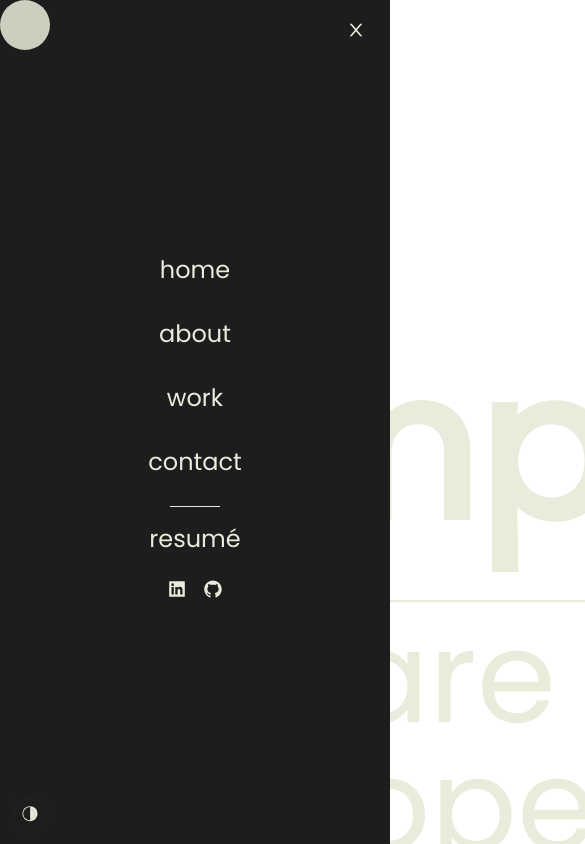
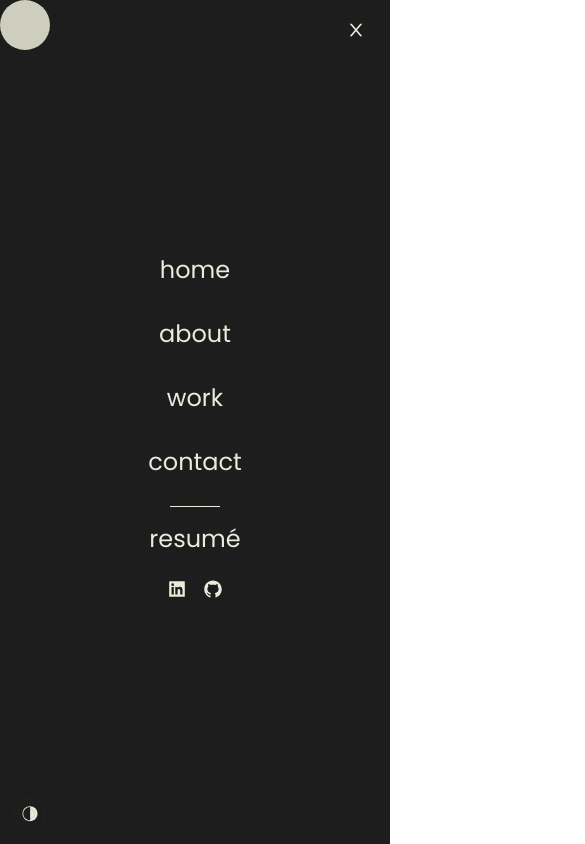
Before and after one commit to JayDampitan/new-portfolio, a Next.js app in the folder my-app/: page / in a window 390 px wide. Shown: the top 844 px of the page, 585 px wide, since content can reach past the window. Built offline with nearby package versions, Linux system fonts and the light colour scheme.

Commit message:
hero page responsiveness

```diff
--- a/my-app/components/Hero.tsx
+++ b/my-app/components/Hero.tsx
@@ -22,17 +22,20 @@ const Hero = (props: Props) => {
 
   return (
     <div className="bg-darkGrey w-full h-screen flex">
-      <div className="m-auto items-start max-w-[1600px] flex w-full flex-col">
-        <div className=" max-w-[1600px] text-start flex flex-col ">
-          <h1 className="text-[200px] font-bold text-white">jay dampitan</h1>
+      <div className="m-auto justify-center items-center px-4 lg:items-start max-w-[1600px] flex w-full flex-col">
+        <div className="md:text-start flex flex-col ">
+          <h1 className="text-4xl sm:text-6xl md:text-8xl lg:text-[200px] font-bold text-white pb-5 md:pb-10">
+            jay dampitan
+          </h1>
 
-          <div className="w-full border border-white"></div>
+          <div className="w-full border-[1px] border-white "></div>
         </div>
 
-        <div className="flex">
-          <div>
-            <h2 className="text-white text-9xl mt-3">software developer</h2>
-            <button className="border text-5xl flex text-white py-4 px-6 rounded-full mt-10 hover:bg-white hover:text-darkGrey transition-colors">
+        <div className="">
+          <div className="text-center lg:text-start">
+            <h2 className="text-white text-4xl md:text-5xl lg:text-9xl mt-3">software developer</h2>
+            <h3 className="text-white text-xl md:text-3xl xl:text-5xl mb-5 md:mb-10 md:mt-4">frontend - backend - ui/ux</h3>
+            <button className="border mx-auto lg:mx-0 text-xl md:text-3xl lg:text-5xl flex items-center text-white py-2 px-4 md:py-4 md:px-6 lg:py-5 lg:px-7 rounded-full hover:bg-white hover:text-darkGrey transition-colors">
               let's talk{" "}
               <span className="ml-4 hover:rotate-45 transition duration-500">
                 <BsArrowUpRight />
--- a/my-app/components/Navbar.tsx
+++ b/my-app/components/Navbar.tsx
@@ -28,7 +28,7 @@ const Navbar = (props: Props) => {
         <ul className="hidden sm:flex items-center justify-center">
           {NAV__LINKS.map((item) => (
             <li onClick={handleNav} className="p-4">
-              <Link className="text-white" href={item.path}>
+              <Link className="text-white text-xl" href={item.path}>
                 {item.display}
               </Link>
             </li>
@@ -37,7 +37,7 @@ const Navbar = (props: Props) => {
             href="/"
             className=" border-l-[1px] border-white px-4 hover:text-light-brown"
           >
-            <div className="text-white text-1xl hover:white px-2 hover:text-light-brown duration-300">
+            <div className="text-white text-xl hover:white px-2 hover:text-light-brown duration-300">
               resumé
             </div>
           </Link>
@@ -56,7 +56,7 @@ const Navbar = (props: Props) => {
 
         {/* mobile menu */}
         <div
-          className={`${
+          className={` ${
             navbarOpen ? "left-0" : "left-full"
           }  sm:hidden absolute top-0 right-0 bottom-0 flex justify-center items-center w-full h-screen bg-[#1D1D1D] text-center ease-in-out duration-1000`}
         >
--- a/my-app/components/SocialIcons.tsx
+++ b/my-app/components/SocialIcons.tsx
@@ -6,7 +6,7 @@ type Props = {};
 
 const SocialIcons = (props: Props) => {
   return (
-    <div className="hiddem sm:flex-col sm:fixed sm:right-7 sm:top-[45%] text-white text-3xl">
+    <div className="hiddem sm:flex-col sm:fixed sm:right-7 sm:top-[43%] text-white text-3xl">
       <Link
         href="https://www.linkedin.com/in/jay-dampitan1985/"
         target="_blank"
--- a/my-app/styles/globals.css
+++ b/my-app/styles/globals.css
@@ -1,22 +1,20 @@
-
- @import url('https://fonts.googleapis.com/css2?family=Open+Sans:wght@400;600&family=Playfair+Display:wght@400;600&family=Poppins:wght@200;400&family=Roboto+Condensed:wght@300&family=Roboto:wght@300&display=swap');
-
+@import url("https://fonts.googleapis.com/css2?family=Open+Sans:wght@400;600&family=Playfair+Display:wght@400;600&family=Poppins:wght@200;400&family=Roboto+Condensed:wght@300&family=Roboto:wght@300&display=swap");
 
 @tailwind base;
 @tailwind components;
 @tailwind utilities;
 
-
 @layer components {
   * {
-    font-family: "Poppins"
+    font-family: "Poppins";
+
   }
   .email-section {
     writing-mode: vertical-rl;
   }
   /* HOVER EFFECTS */
   .section-subtitle {
-        color: #EF7A0E !important;
+    color: #ef7a0e !important;
     font-weight: 400;
     margin-left: 40px;
     position: relative;
@@ -29,22 +27,22 @@
     left: -50px;
     width: 30px;
     height: 2px;
-        background: #EF7A0E;
-        color: #EF7A0E;
+    background: #ef7a0e;
+    color: #ef7a0e;
   }
 
   #main-hero:hover .cursor {
-        transform: scale(5)
+    transform: scale(5);
   }
 
   .cursor {
     width: 50px;
     height: 50px;
-        background-color: #EAEBDB;
+    background-color: #eaebdb;
     position: fixed;
     border-radius: 50%;
     pointer-events: none;
     mix-blend-mode: difference;
-        z-index: 40;
+    z-index: 20;
   }
 }
--- a/my-app/tailwind.config.js
+++ b/my-app/tailwind.config.js
@@ -10,11 +10,10 @@ module.exports = {
         darkBlue: "#0073fa",
         white: "#EAEBDB",
         darkGrey: "#0d0d0d",
+        maroon: "#BB2626",
         "light-brown": "#d9c9ba",
       },
-
     },
-
   },
   plugins: [],
 };
```
Lines whose indentation alone changed are shown as unchanged.
